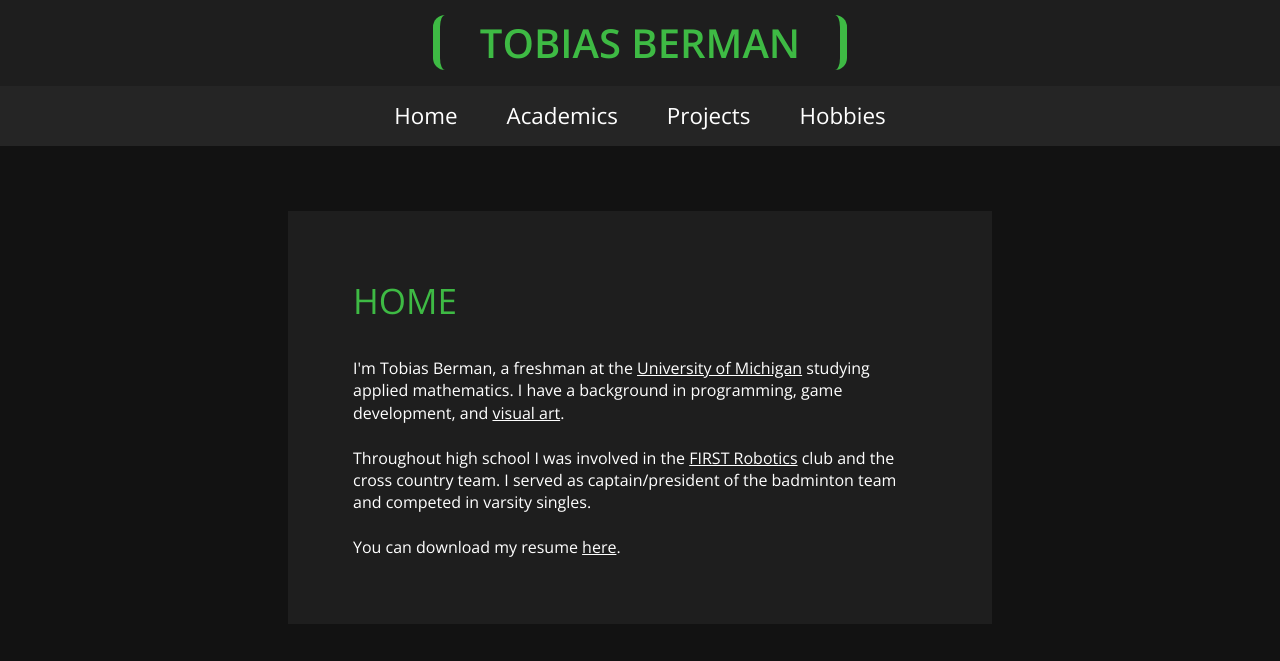
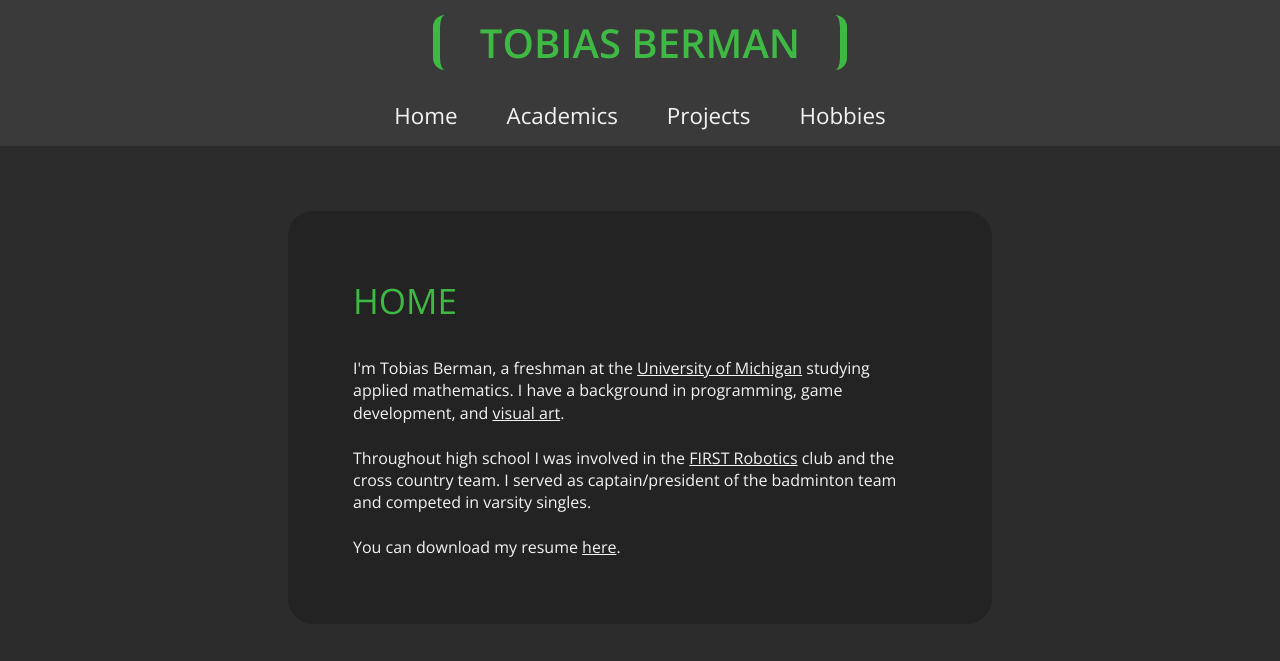
Before and after one commit to TobiasBerman/website, a plain HTML site: page index.html in a window 1280 px wide. Shown: the top 661 px of the page. Drawn offline with nearby package versions, Linux system fonts and the light colour scheme.

Commit message:
Add files via upload

```diff
--- a/app/css/style.css
+++ b/app/css/style.css
@@ -10,6 +10,7 @@
     --dark8: #333333;
     --dark9: #353535;
     --dark10: #383838;
+    --dark11: #3a3a3a;
 }
 
 ::selection {
@@ -24,15 +25,14 @@ html, body {
     width: 100%;
     height: 100%;
     line-height: 1.4;
-    background-color: var(--dark1);
-    /*background-image: linear-gradient(var(--dark1), #1e4020);*/
+    background-color: var(--dark6);
 }
 
 *, *::before, *::after {
     box-sizing: inherit;
     margin: 0 auto;
     padding: 0;
-    color: white;
+    color: #f3f3f3;
 }
 
 ::-webkit-scrollbar {
@@ -58,7 +58,7 @@ html, body {
 }
 
 nav {
-    background-color: var(--dark4);
+    background-color: var(--dark11);
     width: 100%;
     height: 60px;
     display: flex;
@@ -96,7 +96,7 @@ header h1 {
     padding-top: 15px;
     padding-bottom: 15px;
     color: var(--primary);
-    background-color: var(--dark2);
+    background-color: var(--dark11);
     position: relative;
 }
 
@@ -163,7 +163,7 @@ hr {
     margin-bottom: 45px;
     clear: both;
     text-align: center;
-    background-color: var(--dark2);
+    background-color: var(--dark3);
 }
 
 #social {
@@ -189,13 +189,14 @@ hr {
 }
 
 #text {
-    background-color: var(--dark2);
+    background-color: var(--dark3);
     width: 55%;
     text-align: left;
     font-weight: 200;
     margin: 0 auto;
     margin-top: 65px;
     margin-bottom: 115px;
+    border-radius: 25px;
 }
 
 section {
@@ -221,7 +222,7 @@ footer {
     clear: both;
     text-align: center;
     color: #b8b8b8;
-    background-color: var(--dark4);
+    background-color: var(--dark3);
     font-weight: 200;
     font-size: 0.9rem;
 }
```
